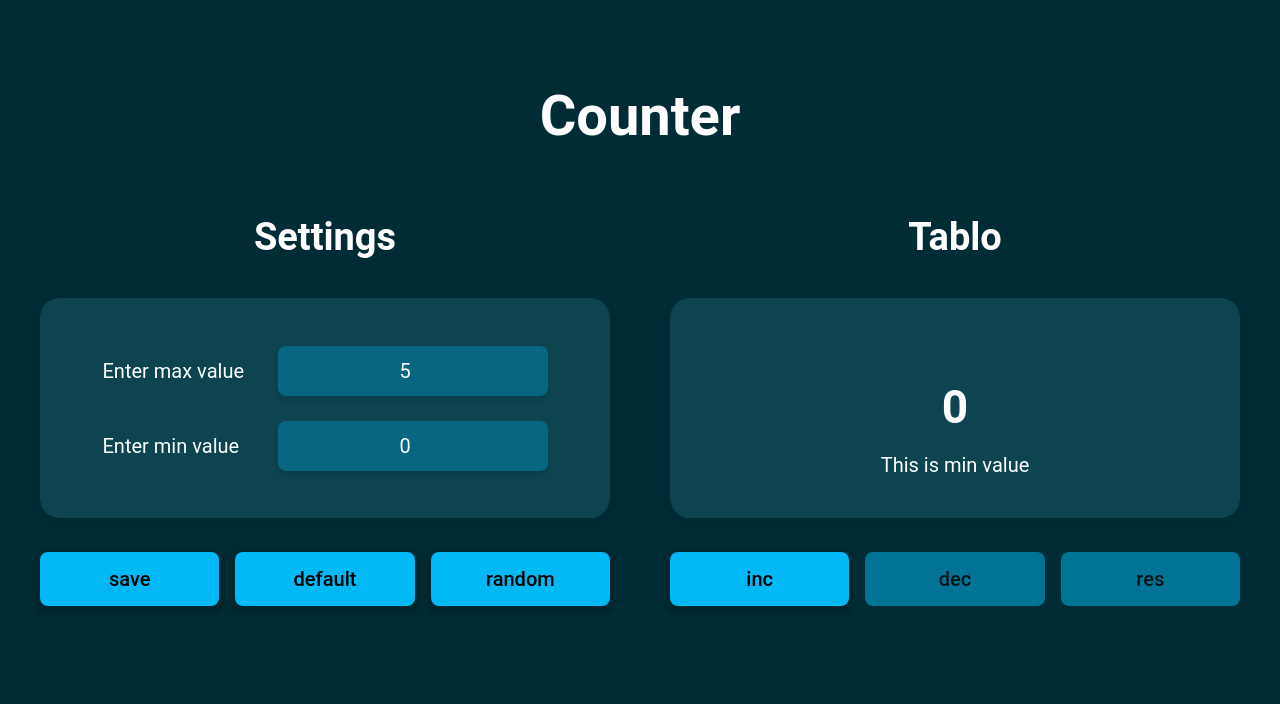
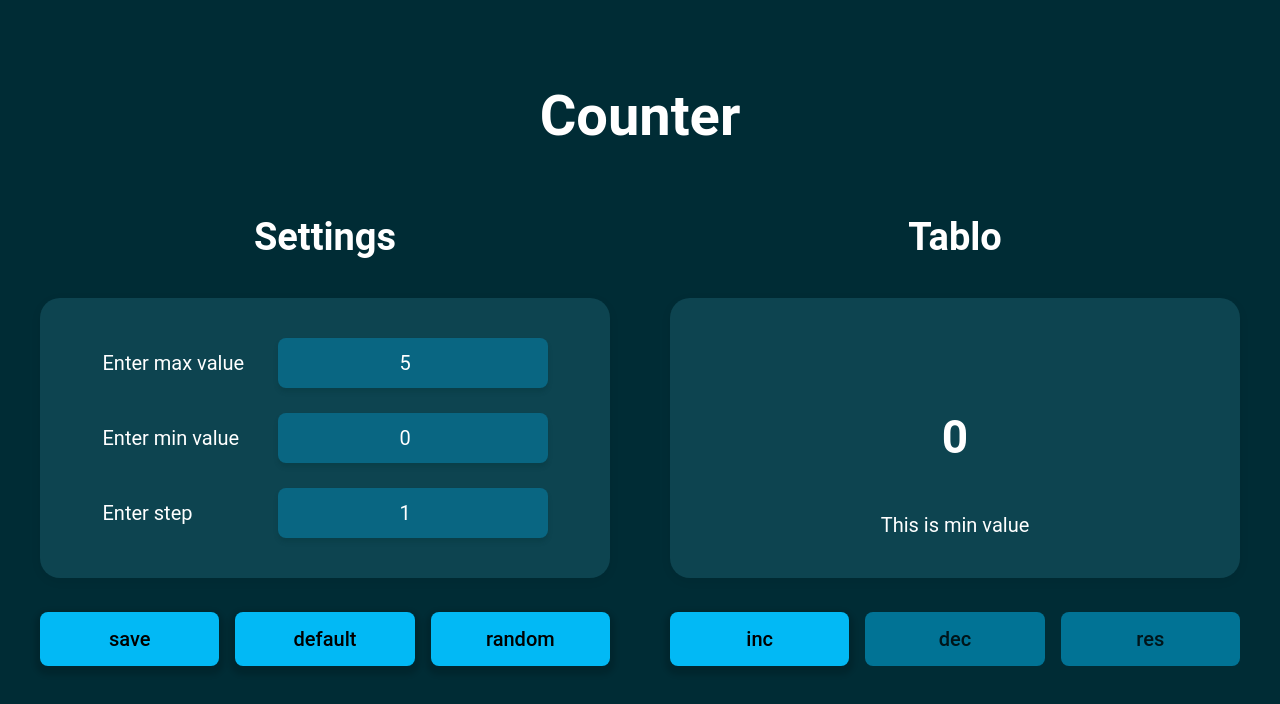
Before and after one commit to Anna-Bekreneva/counter, a React (Create React App) app: page / in a window 1280 px wide. Shown: the top 704 px of the page. Built offline with nearby package versions, Linux system fonts and the light colour scheme.

Commit message:
added new errors, random, step

```diff
--- a/src/App.tsx
+++ b/src/App.tsx
@@ -12,43 +12,52 @@ function App () {
 
 	const DEFAULT_MAX = 5
 	const DEFAULT_MIN = 0
+	const DEFAULT_STEP = 1
+
+	const LIMIT = 30
+	const LIMIT_STEP = LIMIT - DEFAULT_STEP
 
 	const [maxNumber, setMaxNumber] = useState(DEFAULT_MAX)
 	const [minNumber, setMinNumber] = useState(DEFAULT_MIN)
+	const [stepNumber, setStepNumber] = useState(DEFAULT_STEP)
 
 	const [counter, setCounter] = useState(minNumber)
 
 	const buttonCounterOnClickCallback = (type: ButtonCounterType) => {
 		if (type === 'inc') {
-			if(counter <= maxNumber - 1 && counter >= minNumber) {
-				setCounter(counter + 1)
+			if(counter <= maxNumber - stepNumber && counter >= minNumber) {
+				setCounter(counter + stepNumber)
 			}
 		}
 
 		if (type === 'dec') {
-			counter > minNumber && setCounter(counter - 1)
+			counter > minNumber && setCounter(counter - stepNumber)
 		}
 
 		if (type === 'res') {
-			counter > minNumber + 1 && setCounter(minNumber)
+			counter > minNumber + stepNumber && setCounter(minNumber)
 		}
 	}
 
-	const saveSettings = (max: number, min: number) => {
+	const saveSettings = (max: number, min: number, step: number) => {
 		setMaxNumber(max)
 		setMinNumber(min)
+		setStepNumber(step)
 		setCounter(min)
 	}
 
-	const defaultSettings = () => setCounter(DEFAULT_MIN)
+	const defaultSettings = () => {
+		setCounter(DEFAULT_MIN);
+		setStepNumber(DEFAULT_STEP)
+	}
 
 	return (
 		<div className='wrapper'>
 			<div className='container'>
 				<h1 className='heading'>Counter</h1>
 				<div className='wrapper__container'>
-					<Settings saveSettings={saveSettings} defaultSettings={defaultSettings} maxNumber={maxNumber} minNumber={minNumber} DEFAULT_MAX={DEFAULT_MAX} DEFAULT_MIN={DEFAULT_MIN}></Settings>
-					<Counter buttonCounterOnClickCallback={buttonCounterOnClickCallback} counter={counter} maxNumber={maxNumber} minNumber={minNumber}></Counter>
+					<Settings saveSettings={saveSettings} defaultSettings={defaultSettings} maxNumber={maxNumber} minNumber={minNumber} stepNumber={stepNumber} DEFAULT_MAX={DEFAULT_MAX} DEFAULT_MIN={DEFAULT_MIN} DEFAULT_STEP={DEFAULT_STEP} LIMIT={LIMIT}></Settings>
+					<Counter buttonCounterOnClickCallback={buttonCounterOnClickCallback} counter={counter} maxNumber={maxNumber} minNumber={minNumber} stepNumber={stepNumber}></Counter>
 				</div>
 			</div>
 		</div>
--- a/src/components/Counter/Counter.tsx
+++ b/src/components/Counter/Counter.tsx
@@ -7,6 +7,7 @@ type CounterPropsType = {
 	counter: number
 	maxNumber: number
 	minNumber: number
+	stepNumber: number
 	buttonCounterOnClickCallback: (type: ButtonCounterType) => void
 }
 
@@ -16,7 +17,7 @@ export const Counter: React.FC<CounterPropsType> = (props) => {
 		<div className='counter'>
 			<h2 className="title">Tablo</h2>
 			<Tablo counter={props.counter} maxNumber={props.maxNumber} minNumber={props.minNumber}></Tablo>
-			<CounterManagement counter={props.counter} maxNumber={props.maxNumber} minNumber={props.minNumber} buttonCounterOnClickCallback={props.buttonCounterOnClickCallback}></CounterManagement>
+			<CounterManagement counter={props.counter} maxNumber={props.maxNumber} minNumber={props.minNumber} stepNumber={props.stepNumber} buttonCounterOnClickCallback={props.buttonCounterOnClickCallback}></CounterManagement>
 		</div>
 	)
 }
--- a/src/components/Counter/CounterManagement.tsx
+++ b/src/components/Counter/CounterManagement.tsx
@@ -3,6 +3,7 @@ import {ButtonCounterType} from '../../App';
 
 type ManagementPropsType = {
 	counter: number
+	stepNumber: number
 	buttonCounterOnClickCallback: (type: ButtonCounterType) => void
 	maxNumber: number
 	minNumber: number
@@ -16,7 +17,7 @@ export const CounterManagement: React.FC<ManagementPropsType> = (props) => {
 		<div className='management'>
 			<button className='management__button button' type='button' onClick={onClickHandler('inc')} disabled={props.counter === props.maxNumber}>inc</button>
 			<button className='management__button button' type='button' onClick={onClickHandler('dec')} disabled={props.counter === props.minNumber}>dec</button>
-			<button className='management__button button' type='button' onClick={onClickHandler('res')} disabled={props.counter <= props.minNumber + 1}>res</button>
+			<button className='management__button button' type='button' onClick={onClickHandler('res')} disabled={props.counter <= props.minNumber + props.stepNumber}>res</button>
 		</div>
 	)
 }
--- a/src/components/Settings/Settings.tsx
+++ b/src/components/Settings/Settings.tsx
@@ -5,17 +5,20 @@ import {SettingsForm} from './SettingsForm';
 type SettingsPropsType = {
 	maxNumber: number
 	minNumber: number
+	stepNumber: number
+	LIMIT: number
 	DEFAULT_MAX: number
 	DEFAULT_MIN: number
+	DEFAULT_STEP: number
 	defaultSettings: () => void
-	saveSettings: (max: number, min: number) => void
+	saveSettings: (max: number, min: number, step: number) => void
 }
 
 export const Settings: React.FC<SettingsPropsType> = (props) => {
 	return (
 		<div className='settings'>
 			<h2 className='title'>Settings</h2>
-			<SettingsForm saveSettings={props.saveSettings} defaultSettings={props.defaultSettings} maxNumber={props.maxNumber} minNumber={props.minNumber}  DEFAULT_MAX={props.DEFAULT_MAX} DEFAULT_MIN={props.DEFAULT_MIN}></SettingsForm>
+			<SettingsForm saveSettings={props.saveSettings} defaultSettings={props.defaultSettings} maxNumber={props.maxNumber} minNumber={props.minNumber}  stepNumber={props.stepNumber} DEFAULT_MAX={props.DEFAULT_MAX} DEFAULT_MIN={props.DEFAULT_MIN} DEFAULT_STEP={props.DEFAULT_STEP} LIMIT={props.LIMIT}></SettingsForm>
 		</div>
 	)
 }
--- a/src/components/Settings/SettingsForm.tsx
+++ b/src/components/Settings/SettingsForm.tsx
@@ -1,57 +1,108 @@
-import React, {ChangeEvent, useState} from 'react';
+import React, {ChangeEvent, KeyboardEvent, useState} from 'react';
 import {SettingsManagement} from './SettingsManagement';
 
 type SettingsFormPropsType = {
 	maxNumber: number
 	minNumber: number
+	stepNumber: number
+	LIMIT: number
 	DEFAULT_MAX: number
 	DEFAULT_MIN: number
+	DEFAULT_STEP: number
 	defaultSettings: () => void
-	saveSettings: (max: number, min: number) => void
+	saveSettings: (max: number, min: number, step: number) => void
 }
 
 export const SettingsForm: React.FC<SettingsFormPropsType> = (props) => {
 
 	const [newMaxValue, setNewMaxValue] = useState(props.maxNumber)
 	const [newMinValue, setNewMinValue] = useState(props.minNumber)
-	const [error, setError] = useState(false)
+	const [newStepValue, setNewStepValue] = useState(props.stepNumber)
+
+	const [errorMax, setErrorMax] = useState('')
+	const [errorMin, setErrorMin] = useState('')
+	const [errorStep, setErrorStep] = useState('')
+
+	const errorMessageGreaterMax = 'This value must be greater than the min value'
+	const errorMessageLessMin = 'This value must be less than the max value'
+	const errorMessageLength = 'It\'s number very long'
+	const errorMessageWhole = 'Only whole numbers are allowed'
+	const errorMessagePositive = 'Only positive numbers'
 
 	const changeMaxValue = (event: ChangeEvent<HTMLInputElement>) => {
-		error && setError(false)
-		setNewMaxValue(Number(event.currentTarget.value))
+		if (errorMax && (Number(event.currentTarget.value) > newMinValue)) {
+			setErrorMax('')
+		}
+
+		if (event.currentTarget.value.length > 6) {
+			setErrorMax(errorMessageLength)
+		} else {
+			setNewMaxValue(Number(event.currentTarget.value))
+		}
+
+		if (event.currentTarget.value[0] === '0' || event.currentTarget.value.length === 0) {
+			setErrorMax(errorMessageWhole)
+		}
+	}
+
+	const onKeyPressHandler = (event: KeyboardEvent<HTMLInputElement>) => {
+		if (event.key === ',') {
+			setErrorMax(errorMessageWhole)
+		}
+
+		if (event.key === '-') {
+			setErrorMax(errorMessagePositive)
+		}
 	}
 
 	const changeMinValue = (event: ChangeEvent<HTMLInputElement>) => {
-		error && setError(false)
+		errorMin && setErrorMin('')
 		setNewMinValue(Number(event.currentTarget.value))
 	}
 
-	const errorMessageMax = error && <span className='settings__error'>This value must be greater than the min value</span>
-	const errorMessageMin = error && <span className='settings__error'>This value must be less than the max value</span>
+	const changeStepValue = (event: ChangeEvent<HTMLInputElement>) => {
+		errorStep && setErrorStep('')
+		setNewStepValue(Number(event.currentTarget.value))
+	}
 
 	const saveSettings = () => {
 		if (newMaxValue > newMinValue) {
-			props.saveSettings(newMaxValue, newMinValue)
+			props.saveSettings(newMaxValue, newMinValue, newStepValue)
 		}
+		else {
+			setErrorMax(errorMessageGreaterMax)
+			setErrorMin(errorMessageLessMin)
+		}
+	}
 
-		else {
-			setError(true)
-		}
+	const resetError = () => {
+		errorMax && setErrorMax('')
+		errorMin && setErrorMin('')
+		errorStep && setErrorStep('')
 	}
 
 	const defaultSettings = () => {
 		setNewMaxValue(props.DEFAULT_MAX);
 		setNewMinValue(props.DEFAULT_MIN);
+		setNewStepValue(props.DEFAULT_STEP)
 		props.defaultSettings();
-		error && setError(false)
+		resetError()
 	}
 
 	const randomSettings = () => {
-		//setNewMaxValue(Math.floor(Math.random() * max));
-		const max = Math.floor(Math.random() * (10000 - 0) + 0)
-		const min =
-		error && setError(false)
-		//props.saveSettings()
+		const randomMax = Math.floor(Math.random() * (props.LIMIT - newStepValue)) + newStepValue;
+		const randomMin = Math.floor(Math.random() * (randomMax - props.stepNumber))
+
+		let randomStep = 0;
+		do {
+			randomStep = Math.floor(Math.random() * randomMax) + 1 ;
+		} while ( (randomMax - randomMin) % randomStep != 0)
+
+		setNewMaxValue(randomMax)
+		setNewMinValue(randomMin)
+		setNewStepValue(randomStep)
+		resetError()
+		props.saveSettings(randomMax, randomMin, randomStep)
 	}
 
 	return (
@@ -61,20 +112,30 @@ export const SettingsForm: React.FC<SettingsFormPropsType> = (props) => {
 					<div className="settings__content">
 						<div className='settings__item'>
 							<label className='settings__label' htmlFor='max'>Enter max value</label>
-							<input className={ error ? 'settings__field field field--error' : 'settings__field field'} value={newMaxValue} onChange={changeMaxValue} type='number'/>
+							<input className={ errorMax ? 'settings__field field field--error' : 'settings__field' +
+								' field'} id='max' value={newMaxValue} onChange={changeMaxValue} onKeyPress={onKeyPressHandler} type='number'/>
 						</div>
-						{errorMessageMax}
+						<span className='settings__error'>{errorMax}</span>
 					</div>
 					<div className="settings__content">
 						<div className='settings__item'>
 							<label className='settings__label' htmlFor='min'>Enter min value</label>
-							<input className={ error ? 'settings__field field field--error' : 'settings__field field'} value={newMinValue} onChange={changeMinValue} type='number'/>
+							<input className={ errorMin ? 'settings__field field field--error' : 'settings__field' +
+								' field'} id='min' value={newMinValue} onChange={changeMinValue} onKeyPress={onKeyPressHandler} type='number'/>
 						</div>
-						{errorMessageMin}
+						<span className='settings__error'>{errorMin}</span>
+					</div>
+					<div className="settings__content">
+						<div className='settings__item'>
+							<label className='settings__label' htmlFor='step'>Enter step</label>
+							<input className={ errorStep ? 'settings__field field field--error' : 'settings__field' +
+								' field'} id='step' value={newStepValue} onChange={changeStepValue} onKeyPress={onKeyPressHandler} type='number'/>
+						</div>
+						<span className='settings__error'>{errorStep}</span>
 					</div>
 				</div>
 			</div>
-			<SettingsManagement saveSettings={saveSettings} defaultSettings={defaultSettings} error={error} ></SettingsManagement>
+			<SettingsManagement saveSettings={saveSettings} defaultSettings={defaultSettings} randomSettings={randomSettings}></SettingsManagement>
 		</form>
 	);
 };
--- a/src/styles/counter.css
+++ b/src/styles/counter.css
@@ -13,7 +13,7 @@
 }
 
 .counter-tablo__number--active {
-    color: #f5023c;
+    color: #ea0038;
     transition: color 0.4s;
 }
 
--- a/src/styles/global.css
+++ b/src/styles/global.css
@@ -42,7 +42,7 @@ body {
 }
 
 .tablo {
-    height: 220px;
+    height: 280px;
     width: 100%;
     padding: 20px;
     border-radius: 20px;
@@ -112,8 +112,8 @@ body {
 }
 
 .field--error {
-    border-color: #f5023c;
-    color: #f5023c;
+    border-color: #ea0038;
+    color: #ea0038;
 }
 
 .field::placeholder {
--- a/src/styles/reset.css
+++ b/src/styles/reset.css
@@ -63,6 +63,11 @@ input {
     border: 0;
 }
 
+button:focus,
+input:focus {
+    outline: 0;
+}
+
 button {
     cursor: pointer;
     appearance: none;
--- a/src/styles/settings.css
+++ b/src/styles/settings.css
@@ -27,6 +27,7 @@
 
 .settings__label {
     margin-right: 16px;
+    cursor: pointer;
 }
 
 .settings__field {
@@ -35,7 +36,7 @@
 }
 
 .settings__error {
-    color: #f5023c;
+    color: #ea0038;
     font-size: 14px;
     position: absolute;
     right: 0;
```
Also changed, not shown: src/components/Settings/SettingsManagement.tsx (+4 -3 lines).
